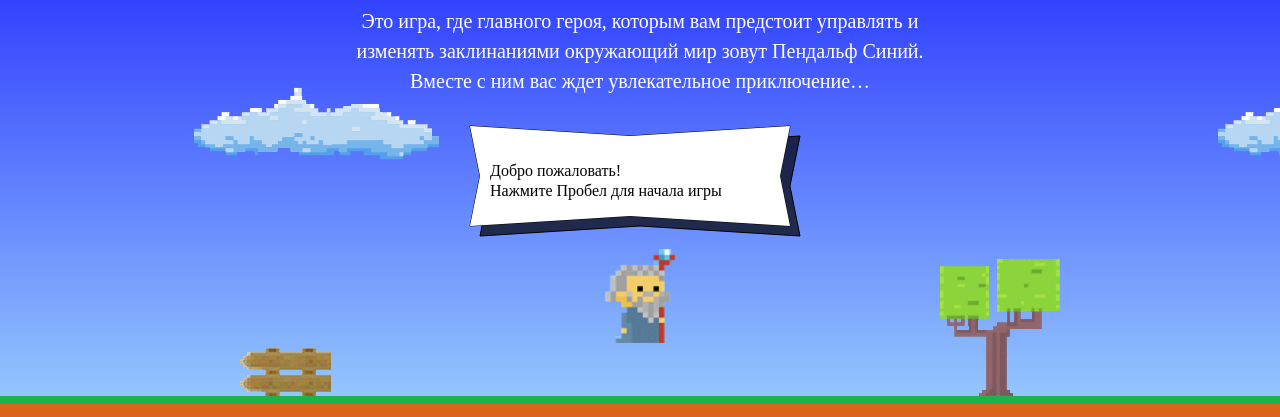
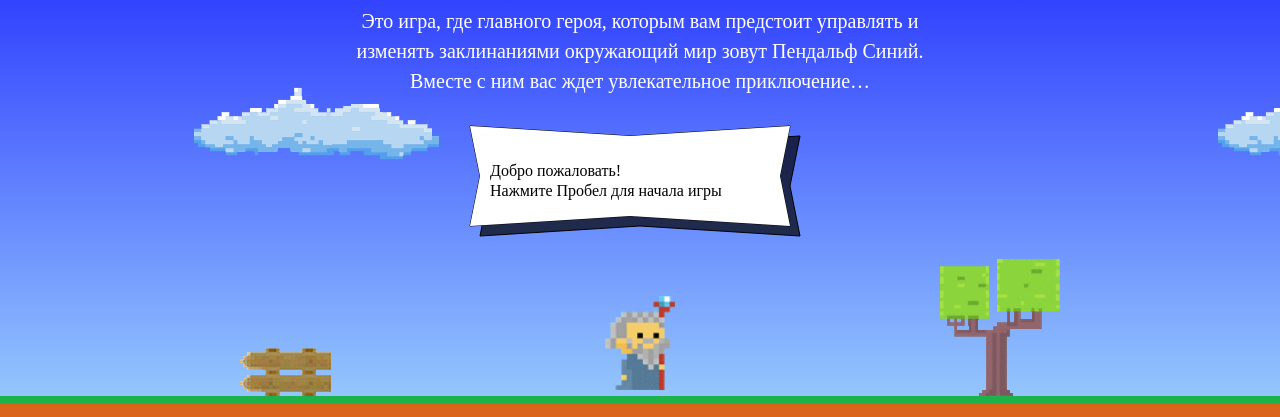
Before and after one commit to AsenchikA/97831-code-and-magick, a website: page index.html in a window 1280 px wide. Shown: the part 203-620 px from the top of the page. Drawn offline with Linux system fonts and the light colour scheme; a web font is replaced by a local one.

Commit message:
some fix after review

```diff
--- a/index.html
+++ b/index.html
@@ -183,19 +183,20 @@
 
 <script>
   var fireballSize = 22;
+  var wizardSpeed = 3;
+  var wizardWidth = 70;
+
   var getFireballSpeed = function (left) {
     return left ? 5 : 2;
   };
-  var wizardSpeed = 3;
-  var wizardWidth = 70;
   var getWizardHeight = function (width) {
     return 1.337 * width;
   }
   var getWizardX = function (width) {
-    return width/2-wizardWidth/2;
+    return width / 2 - wizardWidth / 2;
   }
   var getWizardY = function (height) {
-    return height*2/3-getWizardHeight(wizardWidth)/2;
+    return height * 2 / 3;
   }
 </script>
 <script src="js/game.js"></script>
```
